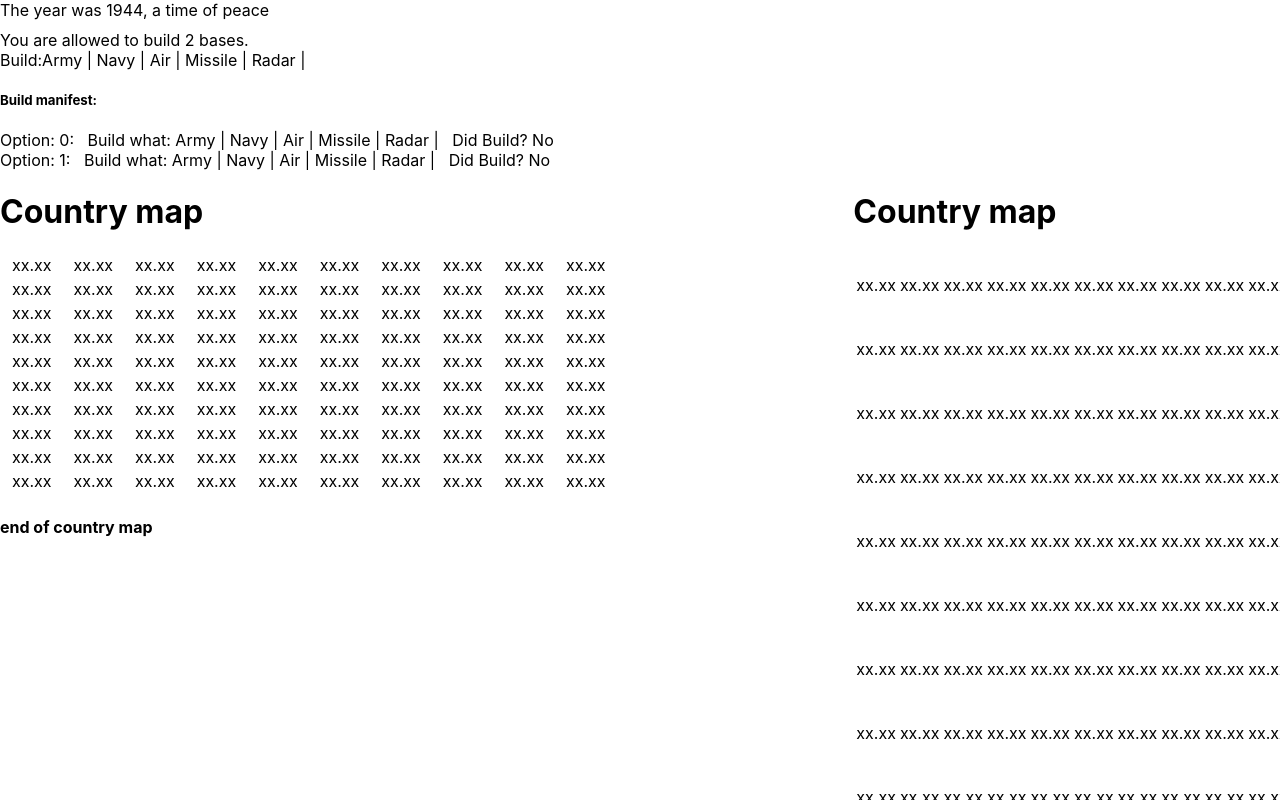
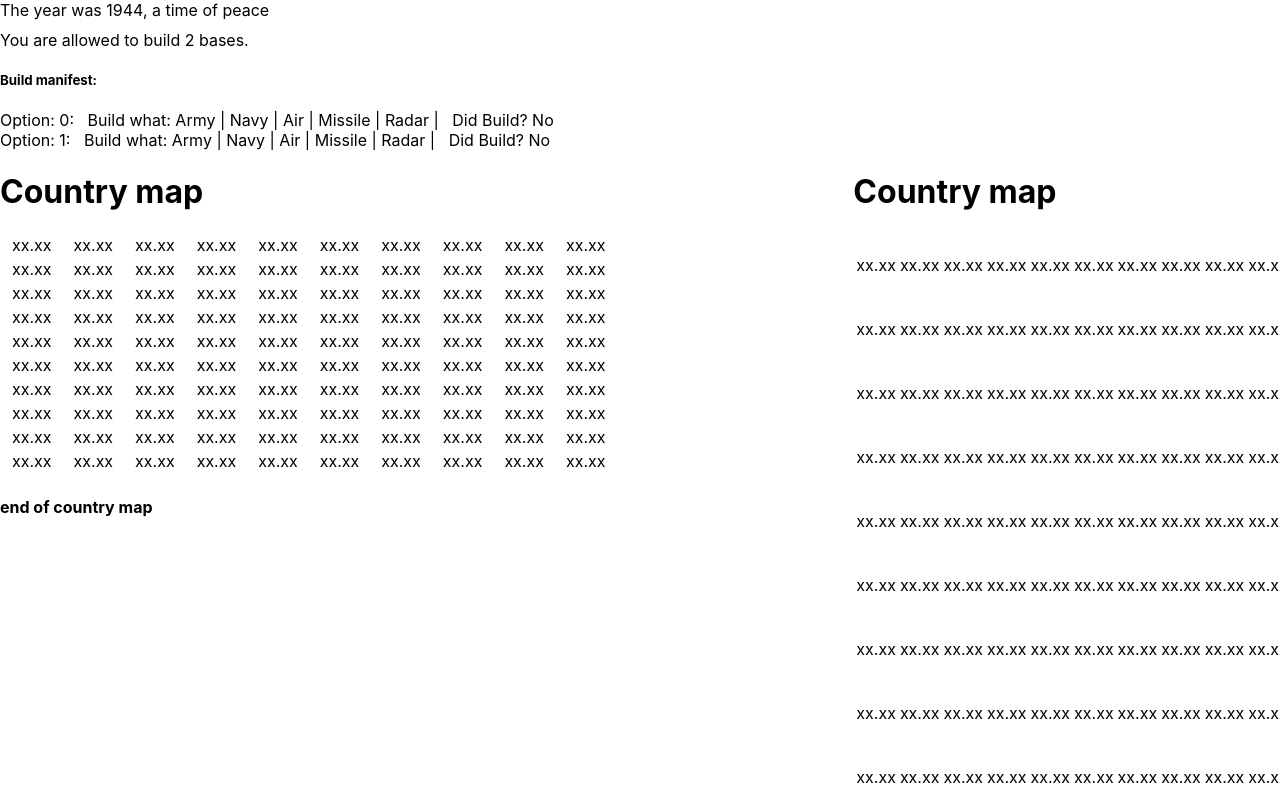
Before and after one commit to pagalvin/rpsn5, a React (Create React App) app: page / in a window 1280 px wide. Both pictures are taken after a click on the button "BUILD". Shown: the top 800 px of the page. Built offline with nearby package versions, Linux system fonts and the light colour scheme.

Commit message:
Spying strategic choice, refactor drag code a bit.

```diff
--- a/src/Components/BuildManifestComponent.tsx
+++ b/src/Components/BuildManifestComponent.tsx
@@ -1,4 +1,4 @@
-import React, { Component } from 'react';
+import React, { Component, SyntheticEvent } from 'react';
 import { tacticalMoveOptions } from '../Game/GameRules';
 import { MilitaryBaseTypes } from '../Entities/WorldObjects/Bases/MilitaryBaseTypes';
 import { MapLocation } from '../Entities/MapObjects/MapLocation';
@@ -6,6 +6,7 @@ import { TickerComponent } from './TickerComponent';
 import { GamestateWatcher, gameStateChangeDetails, GameLogic } from '../Game/GameLogic';
 import { Constants } from '../Game/constants';
 import { buildBaseResult } from './MapComponent';
+import { Button } from '@material-ui/core';
 
 interface props {
     allowedBasesToBuild: tacticalMoveOptions[],
@@ -89,25 +90,40 @@ export class BuildManifestComponent extends Component<props, state> implements G
 
         console.log(`BuildManifestComponent: render: Entering with props and state:`, {props: this.props, state: this.state});
 
+        const manifestCompleteMarkup = () => {
+            return (
+                <div>
+                    All base assignments complete.
+                    <Button onClick={
+                        () => {
+                            console.log(`finish turn.`)
+                            GameLogic.advanceTurn();
+                        }}>
+                        Finish Turn</Button>
+                </div>
+            )
+        }
+
+        const dragStartMarkup = (args: {dragEvent: React.DragEvent, baseType: tacticalMoveOptions, manifiestIndex: number}) => {
+            console.log(`BuildManifestComponent: tacticalOptionsMarkup: onDragStart: e, ab:`,
+            {
+                e: args.dragEvent,
+                ab: args.baseType,
+                manifestIndex: args.manifiestIndex
+            });
+
+            args.dragEvent.dataTransfer.setData("baseType", args.baseType as string);
+            args.dragEvent.dataTransfer.setData("manifestIndex", args.manifiestIndex.toString());
+
+            (window as any)[Constants.NOTIFY_BUILD_RESULT_CALLBACK_NAME] = this.handleDropResult.bind(this);
+        }
+
         const allowedBaseMarkup = (args: {forManifestIndex: number}) => {
             return (
                 this.props.allowedBasesToBuild.map((allowedBase, idx) => (
                     <span key={this.uiKey()}
                         draggable
-                        onDragStart={
-                            (e) => {
-                                console.log(`BuildManifestComponent: tacticalOptionsMarkup: onDragStart: e, ab:`,
-                                {
-                                    e: e,
-                                    ab: allowedBase,
-                                    manifestIndex: idx
-                                })
-                                e.dataTransfer.setData("baseType", allowedBase as string);
-                                e.dataTransfer.setData("manifestIndex", args.forManifestIndex.toString());
-                                (window as any)[Constants.NOTIFY_BUILD_RESULT_CALLBACK_NAME] = this.handleDropResult.bind(this);
-                            }
-                        }
-
+                        onDragStart={(e) => dragStartMarkup({baseType:allowedBase, dragEvent: e, manifiestIndex: args.forManifestIndex})}
                         onDragEnd={
                             (e) => {
                                 console.log(`BuildManifestComponent: tacticalOptionsMarkup: onDragEnd: e, ab:`,
@@ -149,42 +165,22 @@ export class BuildManifestComponent extends Component<props, state> implements G
             });
         }
 
-        const tacticalOptionsMarkup = () => {
-
-            const baseMarkup = this.props.allowedBasesToBuild.map(allowedBase => (
-                <span key={this.uiKey()}
-                    draggable
-                    onDragStart={
-                        (e) => {
-                            console.log(`BuildManifestComponent: tacticalOptionsMarkup: onDragStart: e, ab:`, { e: e, ab: allowedBase })
-                            e.dataTransfer.setData("baseType", allowedBase as string);
-                        }
-                    }
-                >
-                    {allowedBase} |&nbsp;
-                </span>
-            ))
-
-            return (
-                <div>
-                    Build:
-                    {baseMarkup}
-                </div>
-            )
-        }
-
         const toRender = (
             <React.Fragment>
 
                 {qtyMessage()}
 
-                {tacticalOptionsMarkup()}
+                {
+                    <div>
+                        <h5><TickerComponent tickerInterval={25} tickerMessage="Build manifest:"/></h5>
+                        {manifestMarkup()}
+                    </div>
+                }
 
                 {
-                    <div>
-                        <h5>Build manifest:</h5>
-                        {manifestMarkup()}
-                    </div>
+                    this.state.buildManifest.filter(m => m.didBuild).length === this.state.buildManifest.length
+                        ? manifestCompleteMarkup()
+                        : null
                 }
 
             </React.Fragment>
--- a/src/Components/UserActionsComponent.tsx
+++ b/src/Components/UserActionsComponent.tsx
@@ -1,7 +1,7 @@
 import React, { Component } from 'react';
 import { GameRules, strategicMoveOptions, tacticalMoveOptions } from "../Game/GameRules";
 import { Game } from '../Entities/gameEntity';
-import { GameLogic } from '../Game/GameLogic';
+import { GameLogic, GamestateWatcher, gameStateChangeDetails } from '../Game/GameLogic';
 import { Button } from '@material-ui/core';
 import { TickerComponent } from './TickerComponent';
 import { BuildManifestComponent } from './BuildManifestComponent';
@@ -11,6 +11,8 @@ export interface state {
     isMakingTacticalChoice: boolean;
     isSelectingLocation: boolean;
     isBuilding: boolean;
+    tacticalChoice: tacticalMoveOptions;
+    strategicChoice: strategicMoveOptions | null;
 }
 
 export interface props {
@@ -22,7 +24,7 @@ interface actionHandlerMappings {
     actionHandler: () => void;
 }
 
-export class UserActionsComponent extends Component<props, state> {
+export class UserActionsComponent extends Component<props, state> implements GamestateWatcher {
 
     private uiIdx: number = 0;
     private readonly uiKey = () => `useractions${this.uiIdx++}`;
@@ -41,7 +43,7 @@ export class UserActionsComponent extends Component<props, state> {
             playerChoice: "Declare War"
         },
         {
-            actionHandler: this.notYetImplemented,
+            actionHandler: this.handleSpy,
             playerChoice: "Spy"
         },
         {
@@ -81,20 +83,47 @@ export class UserActionsComponent extends Component<props, state> {
     constructor(props: props, state: state) {
         super(props, state);
 
+        this.setInitialState();
+
         this.state = {
             isSelectingLocation: false,
             isMakingStrategicChoice: true,
             isMakingTacticalChoice: false,
-            isBuilding: false
-        }
+            isBuilding: false,
+            tacticalChoice: null,
+            strategicChoice: null
+        };
+
+        GameLogic.registerGamestateWatcher({watcher: this});
+
     }
 
     private getMoveChoiceLabels() {
         return GameRules.getAllowedMoves();
     }
 
+    private setInitialState() {
+        this.setState({
+            isBuilding: false,
+            isMakingStrategicChoice: true,
+            isMakingTacticalChoice: false,
+            isSelectingLocation: false,
+            tacticalChoice: null,
+            strategicChoice: null
+        });
+    }
+
     public componentDidMount() {
 
+    }
+
+    public handleGamestateChange(args: { details: gameStateChangeDetails }) {
+
+        console.log(`GameHeaderComponent: BuildManifestComponent: Got a game state change.`);
+
+        if (args.details.changeLabel === "Advance Turn") {
+            this.setInitialState();
+        }
     }
 
     render() {
@@ -107,7 +136,12 @@ export class UserActionsComponent extends Component<props, state> {
         }
 
         if (this.state.isBuilding) {
-            return <BuildManifestComponent allowedBasesToBuild={this.getMoveChoiceLabels().tacticalOptions} totalAllowedToBuild={2}/>
+            return (
+                <BuildManifestComponent
+                    allowedBasesToBuild={this.getMoveChoiceLabels().tacticalOptions}
+                    totalAllowedToBuild={GameRules.getTotalBasesAllowedToBuild({basedOnStrategicChoice: this.state.strategicChoice})}
+                />
+            )
         }
         else {
             return tacticalOptions;
@@ -143,16 +177,31 @@ export class UserActionsComponent extends Component<props, state> {
     }
 
     private handleBuild() {
+
         console.log(`UserActionsComponent: handleBuild: Entering.`);
 
         this.setState({
             isMakingTacticalChoice: true,
             isMakingStrategicChoice: false,
-            isBuilding: true
+            isBuilding: true,
+            strategicChoice: "Build",
+            tacticalChoice: null
         });
+    }
 
+    private handleSpy() {
 
+        console.log(`UserActionsComponent: handleSpy: Entering.`);
+
+        this.setState({
+            isMakingTacticalChoice: true,
+            isMakingStrategicChoice: false,
+            isBuilding: true,
+            strategicChoice: "Spy",
+            tacticalChoice: null
+        });
     }
+
     private handleFinishTurn() {
 
         GameLogic.advanceTurn();
--- a/src/Game/GameRules.ts
+++ b/src/Game/GameRules.ts
@@ -1,7 +1,7 @@
 import { Game } from "../Entities/gameEntity";
 import { CountryMap } from "../Entities/WorldObjects/CountryMap";
 import { MapLocation } from "../Entities/MapObjects/MapLocation";
-import { PlaceableObject, PlaceableObjectLabels } from "../Entities/MapObjects/PlaceableObjects";
+import { PlaceableObjectLabels } from "../Entities/MapObjects/PlaceableObjects";
 import { MilitaryBaseTypeLabels } from "../Entities/WorldObjects/Bases/MilitaryBaseTypes";
 
 export type strategicMoveOptions = "Build" | "Spy" | "Declare War" | "Skip" | "Activate" | "Sue for Peace" | "Surrender";
@@ -23,6 +23,13 @@ export class GameRules {
         return true;
     }
 
+    public static getTotalBasesAllowedToBuild(args: {basedOnStrategicChoice: strategicMoveOptions | null}): number {
+
+        if (args.basedOnStrategicChoice === "Build") return 2;
+        if (args.basedOnStrategicChoice === "Spy") return 1;
+
+        return 0;
+    }
 
     public static getAllowedMoves(): allowedMoves {
 
```
